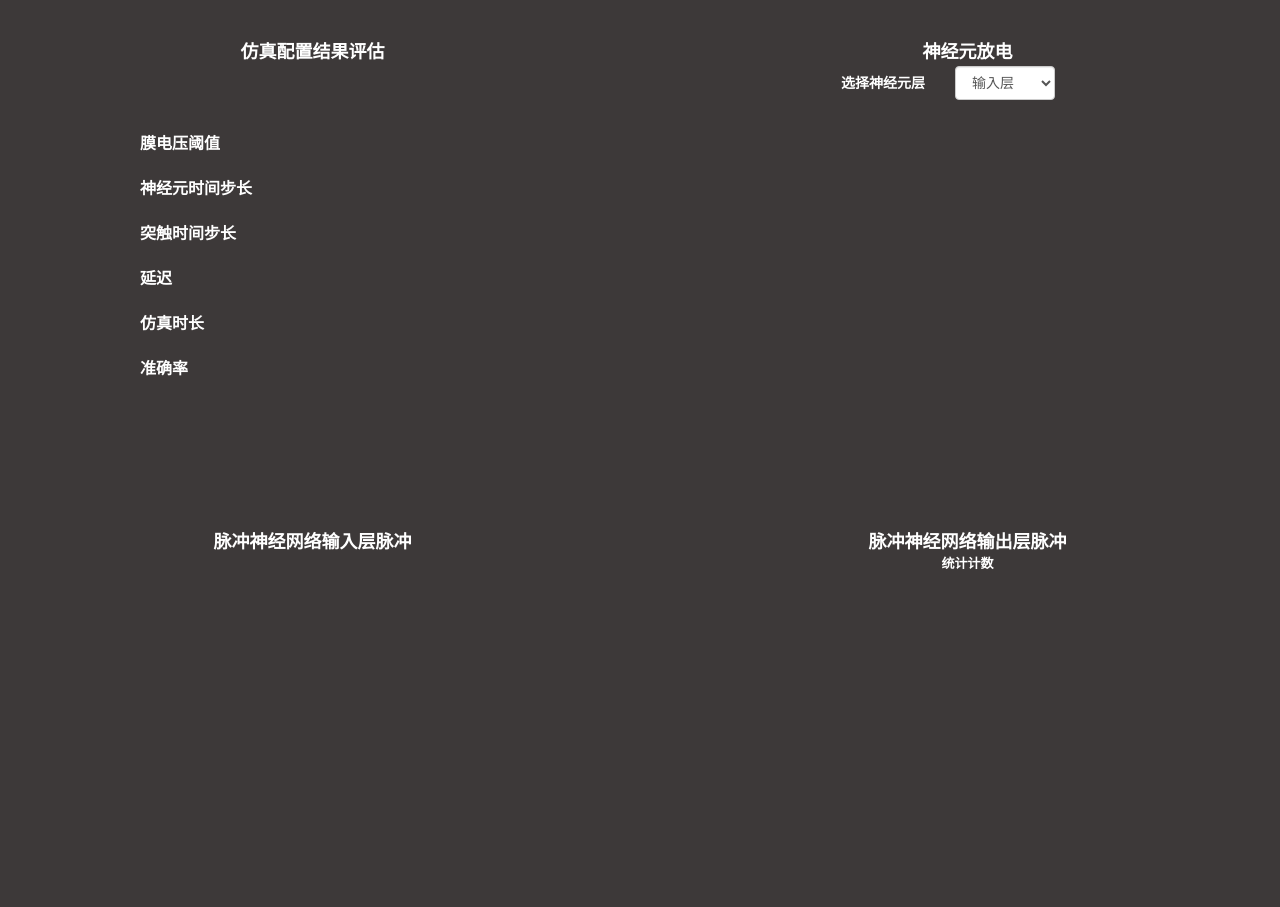
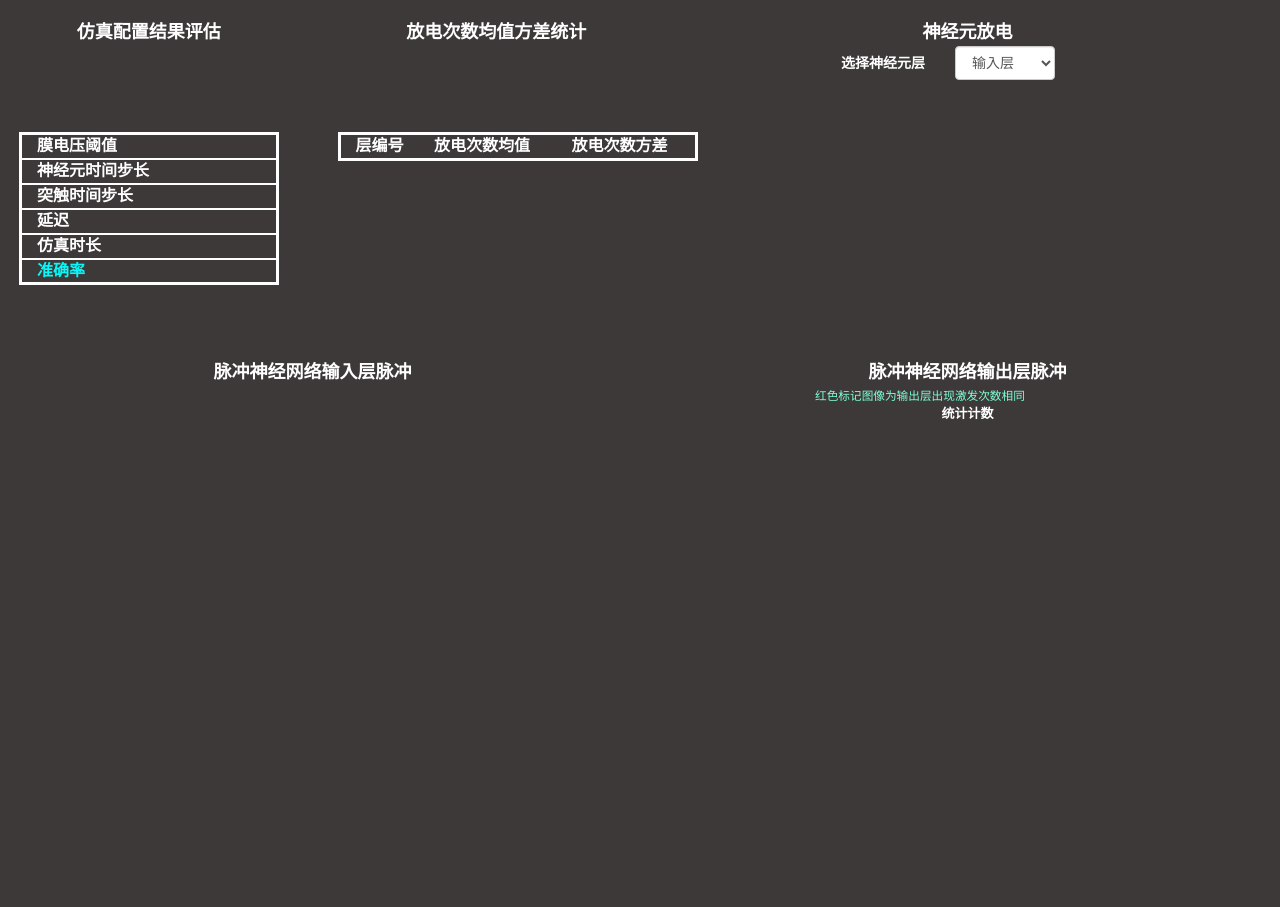
Before and after one commit to lichang98/vscode_ext_web, a website: page src/resources/model_simulate_page_v2.html in a window 1280 px wide. After the commit the page ends 800 px from the top, so only its background shows below. Drawn offline with nearby package versions, Linux system fonts and the light colour scheme.

Commit message:
change for simulate page

```diff
--- a/src/resources/model_simulate_page_v2.html
+++ b/src/resources/model_simulate_page_v2.html
@@ -8,39 +8,51 @@
 
 <body class="dark-mode" style="height: 100%;width: 100%;">
 
-    <div class="row" style="margin-top: 40px;">
+    <div class="row" style="margin-top: 20px;">
 
-        <div class="col-md-6">
+        <div class="col-md-3">
           <div>
             <div id="model_layers_vis_tab_caption" style="font-size: large;font-weight: bold;text-align: center;">仿真配置结果评估</div>
-            <table id="layer_conf_val" style="width: 360px;margin-left:140px;margin-top: 40px;">
+            <table id="layer_conf_val" style="width: 260px;margin-left:19px;margin-top: 70px;border: solid 3px;">
                 <caption class="white-text" style="caption-side: top;text-align: center;"></caption>
-                <tr style="height: 45px;">
-                  <td style="font-size: medium;font-weight: bold;">膜电压阈值</td>
+                <tr style="height: 25px; border: solid 2px;">
+                  <td style="font-size: medium;font-weight: bold;padding-left: 15px;">膜电压阈值</td>
                   <td id="simulate_vthresh"></td>
                 </tr>
-                <tr style="height: 45px;">
-                  <td style="font-size: medium;font-weight: bold;">神经元时间步长</td>
+                <tr style="height: 25px;border: solid 2px;">
+                  <td style="font-size: medium;font-weight: bold;padding-left: 15px;">神经元时间步长</td>
                   <td id="simulate_neuron_dt"></td>
                 </tr>
-                <tr style="height: 45px;">
-                  <td style="font-size: medium;font-weight: bold;">突触时间步长</td>
+                <tr style="height: 25px;border: solid 2px;">
+                  <td style="font-size: medium;font-weight: bold;padding-left: 15px;">突触时间步长</td>
                   <td id="simulate_synapse_dt"></td>
                 </tr>
-                <tr style="height: 45px;">
-                  <td  style="font-size: medium;font-weight: bold;">延迟</td>
+                <tr style="height: 25px;border: solid 2px;">
+                  <td  style="font-size: medium;font-weight: bold;padding-left: 15px;">延迟</td>
                   <td id="simulate_delay"></td>
                 </tr>
-                <tr style="height: 45px;">
-                  <td style="font-size: medium;font-weight: bold;">仿真时长</td>
+                <tr style="height: 25px;border: solid 2px;">
+                  <td style="font-size: medium;font-weight: bold;padding-left: 15px;">仿真时长</td>
                   <td id="simulate_dura"></td>
                 </tr>
-                <tr style="height: 45px;">
-                  <td style="font-size: medium;font-weight: bold;">准确率</td>
-                  <td id="simulate_acc"></td>
+                <tr style="height: 25px;border: solid 2px;">
+                  <td style="font-size: medium;font-weight: bold;color: rgb(11, 247, 247);padding-left: 15px;">准确率</td>
+                  <td id="simulate_acc" style="color: rgb(11, 247, 247);"></td>
                 </tr>
             </table>
           </div>
+        </div>
+
+        <div class="col-md-3">
+          <div style="font-size: large;font-weight: bold;text-align: center;margin-left: 40px;">放电次数均值方差统计</div>
+          <table id="snn_layers_spike_table" style="width: 360px;margin-left:10px;margin-top: 70px;border: solid 3px;">
+            <caption class="white-text" style="caption-side: top;text-align: center;"></caption>
+            <tr style="height: 25px; border: solid 2px;">
+              <td style="font-size: medium;font-weight: bold;padding-left: 15px;">层编号</td>
+              <td style="font-size: medium;font-weight: bold;padding-left: 15px;">放电次数均值</td>
+              <td style="font-size: medium;font-weight: bold;padding-left: 15px;">放电次数方差</td>
+            </tr>
+          </table>
         </div>
 
         <div class="col-md-6">
@@ -59,29 +71,30 @@
                 </div>
               </form>
             </div>
-            <div id="neurons_v_chart" style="width: 520px;height: 340px;margin-left: 25px;margin-top: 40px;"></div>
+            <div id="neurons_v_chart" style="width: 420px;height: 240px;margin-left: 125px;margin-top: 40px;"></div>
           </div>
         </div>
     </div>
-    <div class="row" style="margin-top: 50px;">
+    <div class="row" style="margin-top: -10px;">
         <div class="col-md-6">
           <div id="model_input_spike_cap" style="font-size: large;font-weight: bold;text-align: center;">脉冲神经网络输入层脉冲</div>
-          <ul id="input_spike_sample_imgs_ul" style="height: 300px;width: 100px;overflow-x: hidden;display: inline-block;margin-left: 15px;margin-top: 100px;">
+          <ul id="input_spike_sample_imgs_ul" style="height: 280px;width: 100px;overflow-x: hidden;display: inline-block;margin-left: 15px;margin-top: 80px;">
           </ul>
-          <div id="input_spike_charts" style="width: 440px;height: 340px;margin-left: 15px;display: inline-block;margin-top: -40px;"></div>
+          <div id="input_spike_charts" style="width: 440px;height: 320px;margin-left: 15px;display: inline-block;margin-top: -40px;"></div>
         </div>
         <div class="col-md-6">
             <div id="model_layers_vis_tab_caption" style="font-size: large;font-weight: bold;text-align: center;">脉冲神经网络输出层脉冲</div>
+            <span style="font-size: smaller;margin-left: 160px;color: aquamarine;">红色标记图像为输出层出现激发次数相同</span>
             <div id="model_layers_vis_tab_caption" style="font-size: small;font-weight: bold;text-align: center;">统计计数</div>
-            <table id="spike_out_count_table" style="margin-left: 125px;">
+            <table id="spike_out_count_table" style="margin-left: 100px;border: solid 3px;">
                 <tr id="out_labels">
                 </tr>
                 <tr id="out_counts_tr">
                 </tr>
             </table>
-            <ul id="sample_imgs_ul" style="height: 300px;width: 100px;overflow-x: hidden;display: inline-block;">
+            <ul id="sample_imgs_ul" style="height: 280px;width: 100px;overflow-x: hidden;display: inline-block;">
             </ul>
-            <div id="spike_charts" style="width: 440px;height: 340px;margin-left: 5px;display: inline-block;"></div>
+            <div id="spike_charts" style="width: 440px;height: 320px;margin-left: 5px;display: inline-block;"></div>
         </div>
     </div>
 </body>
@@ -189,13 +202,13 @@
                       document.getElementById("out_labels").innerHTML = "";
                       let td_child = document.createElement("td");
                       td_child.innerText = "标签名称:";
-                      td_child.style.width = "60px";
+                      td_child.style.width = "80px";
                       document.getElementById("out_labels").appendChild(td_child);
 
                       document.getElementById("out_counts_tr").innerHTML = '';
                       td_child = document.createElement("td");
                       td_child.innerText = "计数值:";
-                      td_child.style.width = "60px";
+                      td_child.style.width = "80px";
                       document.getElementById("out_counts_tr").appendChild(td_child);
 
                       for(let j=0;j<spike_counts.length;++j){
@@ -330,6 +343,35 @@
                   $("#simulate_delay").text(infos.extra_simu_info.simulate_delay);
                   $("#simulate_dura").text(infos.extra_simu_info.simulate_dura);
                   $("#simulate_acc").text(infos.extra_simu_info.simulate_acc);
+
+
+                  // fill layers spike info table
+                  // $("#snn_layers_spike_table")
+                  for(let j=0;j<infos.record_spike_out_info.spike_count_avgs.length;++j){
+                    let table_line = document.createElement("tr");
+                    table_line.style.height = "25px";
+                    table_line.style.border = "solid 2px";
+
+                    let td_id = document.createElement("td");
+                    td_id.style.fontSize = "medium";
+                    td_id.style.paddingLeft= "15px";
+                    td_id.innerText = "layer_"+j;
+                    table_line.appendChild(td_id);
+
+                    let td_spike_avg = document.createElement("td");
+                    td_spike_avg.style.fontSize = "medium";
+                    td_spike_avg.style.paddingLeft = "15px";
+                    td_spike_avg.innerText = infos.record_spike_out_info.spike_count_avgs[j];
+                    table_line.appendChild(td_spike_avg);
+
+                    let td_spike_std = document.createElement("td");
+                    td_spike_std.style.fontSize = "medium";
+                    td_spike_std.style.paddingLeft = "15px";
+                    td_spike_std.innerText = infos.record_spike_out_info.spike_count_stds[j];
+                    table_line.appendChild(td_spike_std);
+
+                    document.getElementById("snn_layers_spike_table").appendChild(table_line);
+                  }
               }
           });
       });
```
Also changed, not shown: package.json (+30 -0 lines), src/extension.ts (+10 -0 lines), src/get_convertor_page_v2.ts (+68 -26 lines), dist/extension.js, dist/inner_scripts/brian2_snn_info.json, dist/inner_scripts/convert_statistic_info.json, src/resources/load_proj_act_icon.png (added), src/resources/new_proj_act_icon.png (added), 2 other files.
